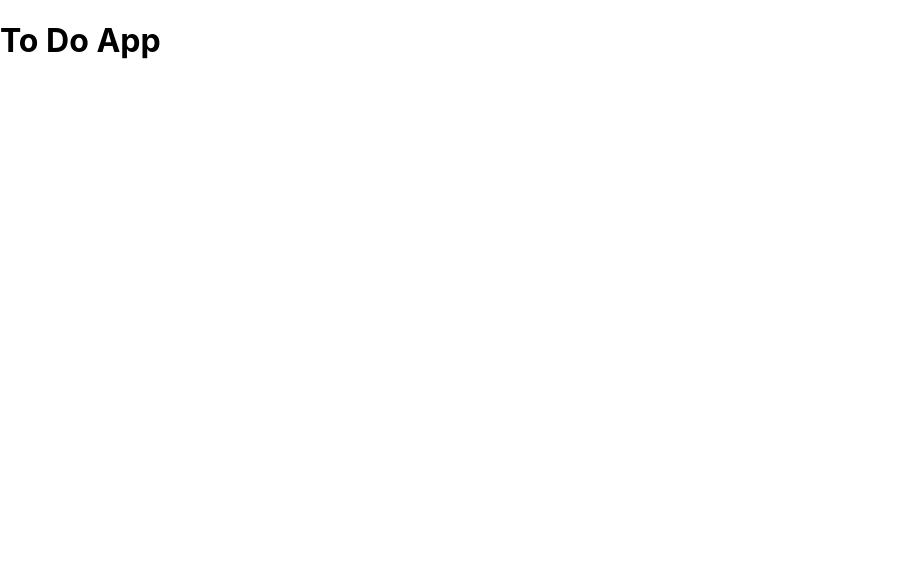
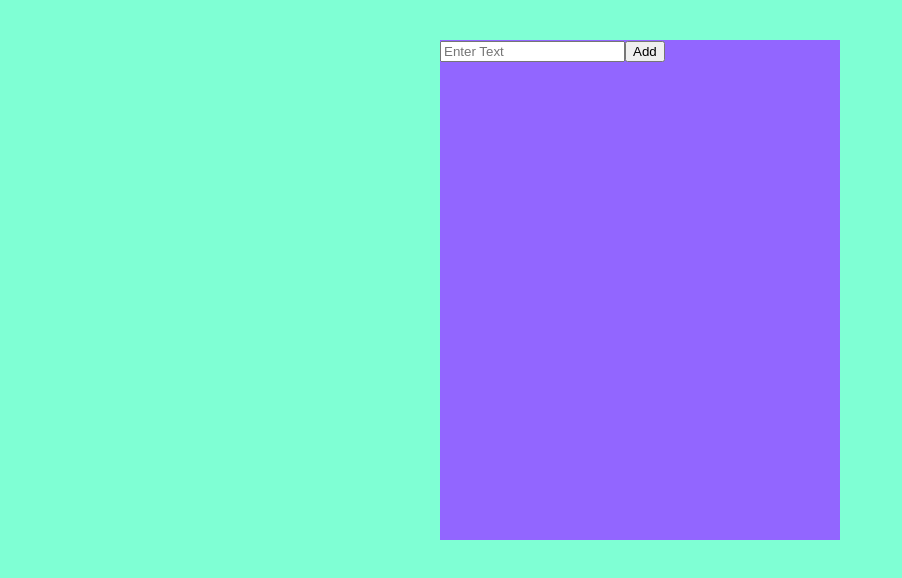
Before and after one commit to jarasmar/To-Do-List, a React (Create React App) app: page / in a window 1280 px wide. Shown: the top 578 px of the page, without its empty margins (0-902 px from the left). Built offline with nearby package versions, Linux system fonts and the light colour scheme.

Commit message:
Add a form and basic CSS styling

```diff
--- a/src/App.css
+++ b/src/App.css
@@ -1,3 +1,11 @@
+body {
+  background-color: aquamarine;
+}
+
 .App {
-  text-align: center;
+  background-color: #9266ff;
+  min-height: 500px;
+  width: 400px;
+  /* Top and botton margin 40px. Horizontally centered (auto) */
+  margin: 40px auto;
 }
--- a/src/App.js
+++ b/src/App.js
@@ -4,7 +4,14 @@ import './App.css';
 class App extends React.Component{
   render() {
     return (
-      <h1> To Do App </h1>
+      <div className='App'>
+        <header>
+          <form id='to-do-form'>
+            <input type='text' placeholder='Enter Text'/>
+            <button type='submit'>Add</button>
+          </form>
+        </header>
+      </div>
     );
   }
 }
```
